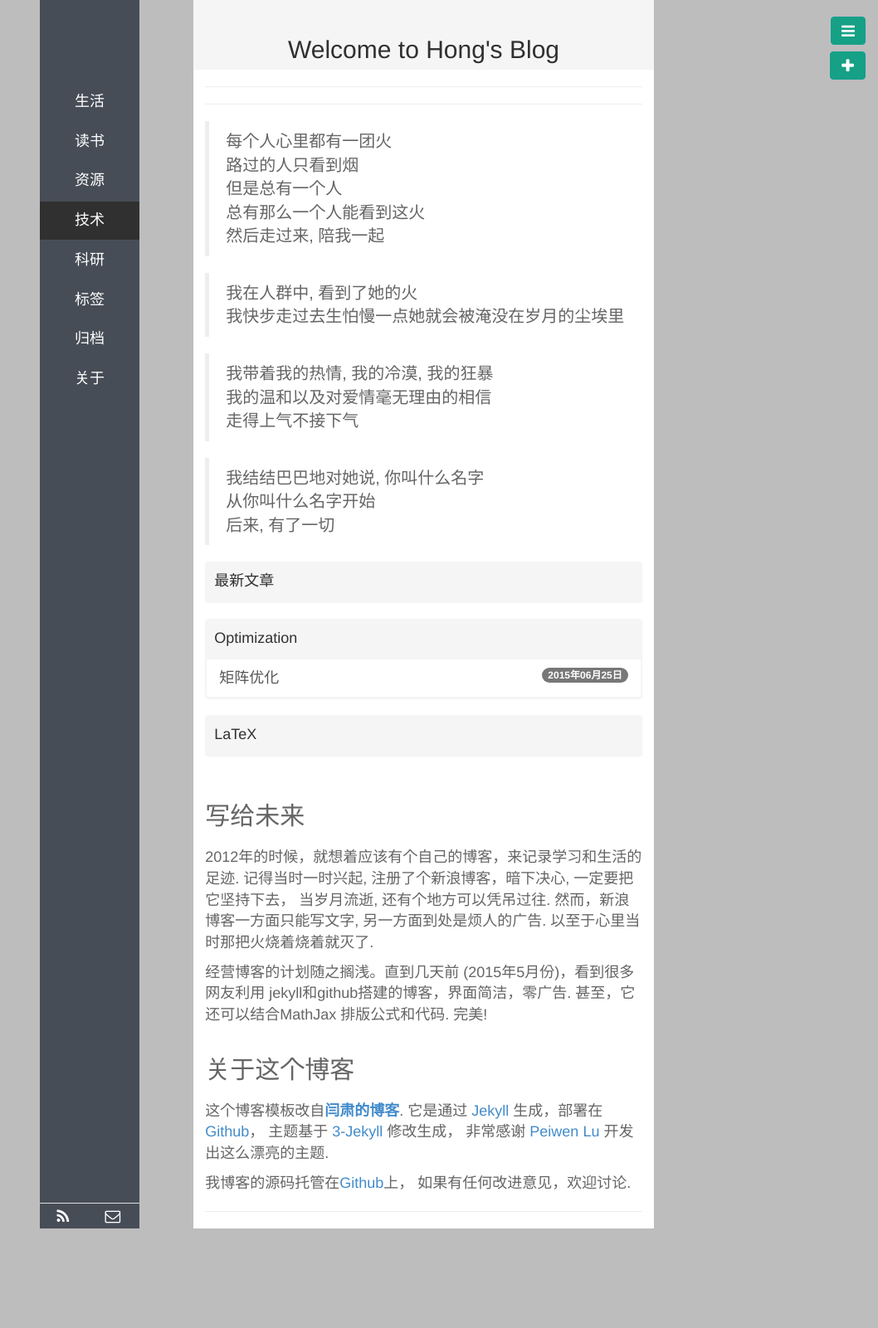
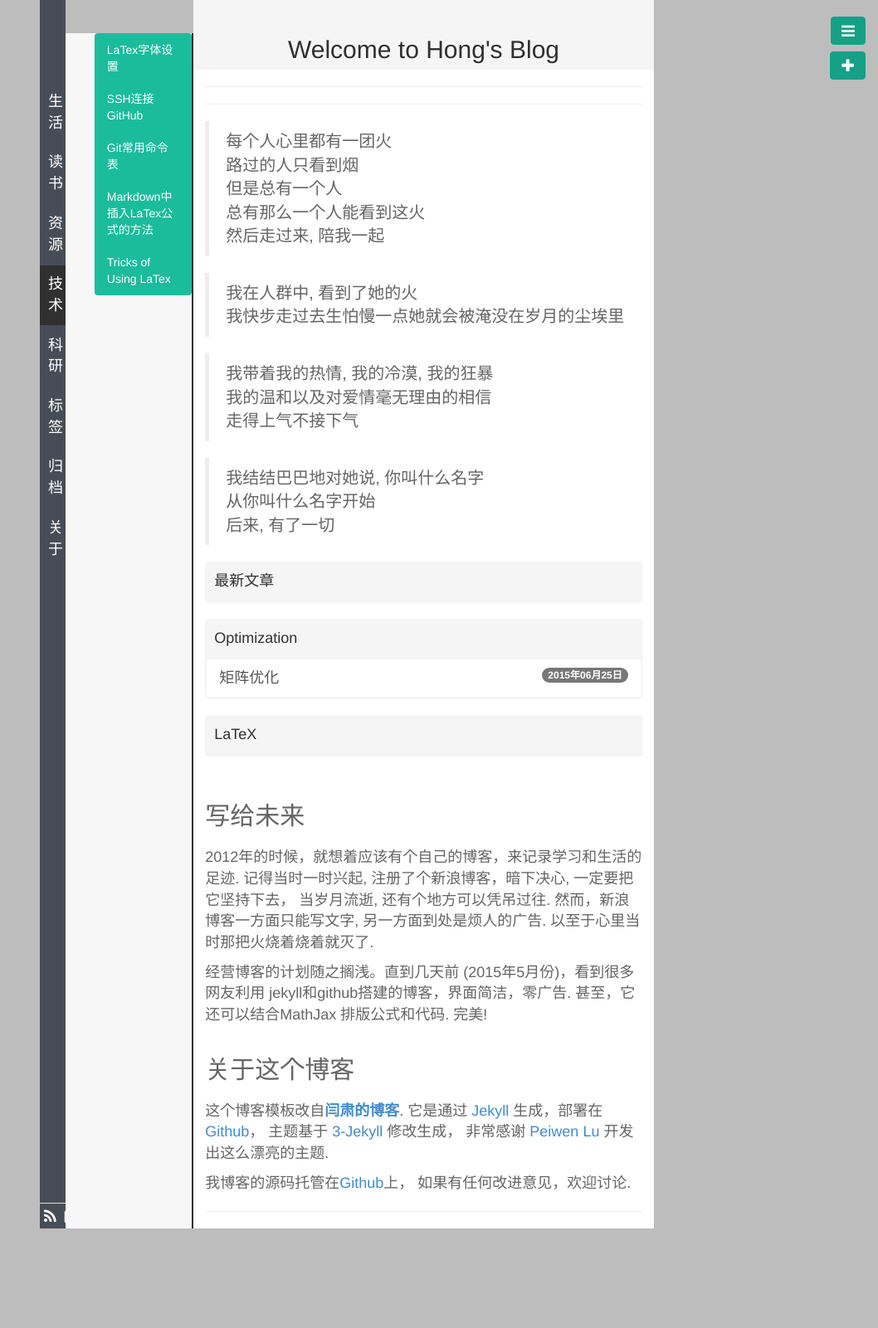
Before and after one commit to polyHong/polyHong.github.io, a Jekyll site: the page built from index.md, in a window 1280 px wide. Shown: the whole page at 83% size, without its empty margins (222-1280 px from the left). Built offline with Jekyll 4.4.1, drawn with Linux system fonts in a browser that asks for light colours; Markdown is read by kramdown in place of the engine named in the settings; comment, search, counter and statistics services are not loaded.

Commit message:
side bar width

```diff
--- a/public/css/base.css
+++ b/public/css/base.css
@@ -19,7 +19,6 @@
 /* 左侧导航栏 */
 .aside1 {
   background-color: #474d57;
-  width: 120px;
   height: 100%;
   padding-left: 0px;
   padding-right: 0px;
```
